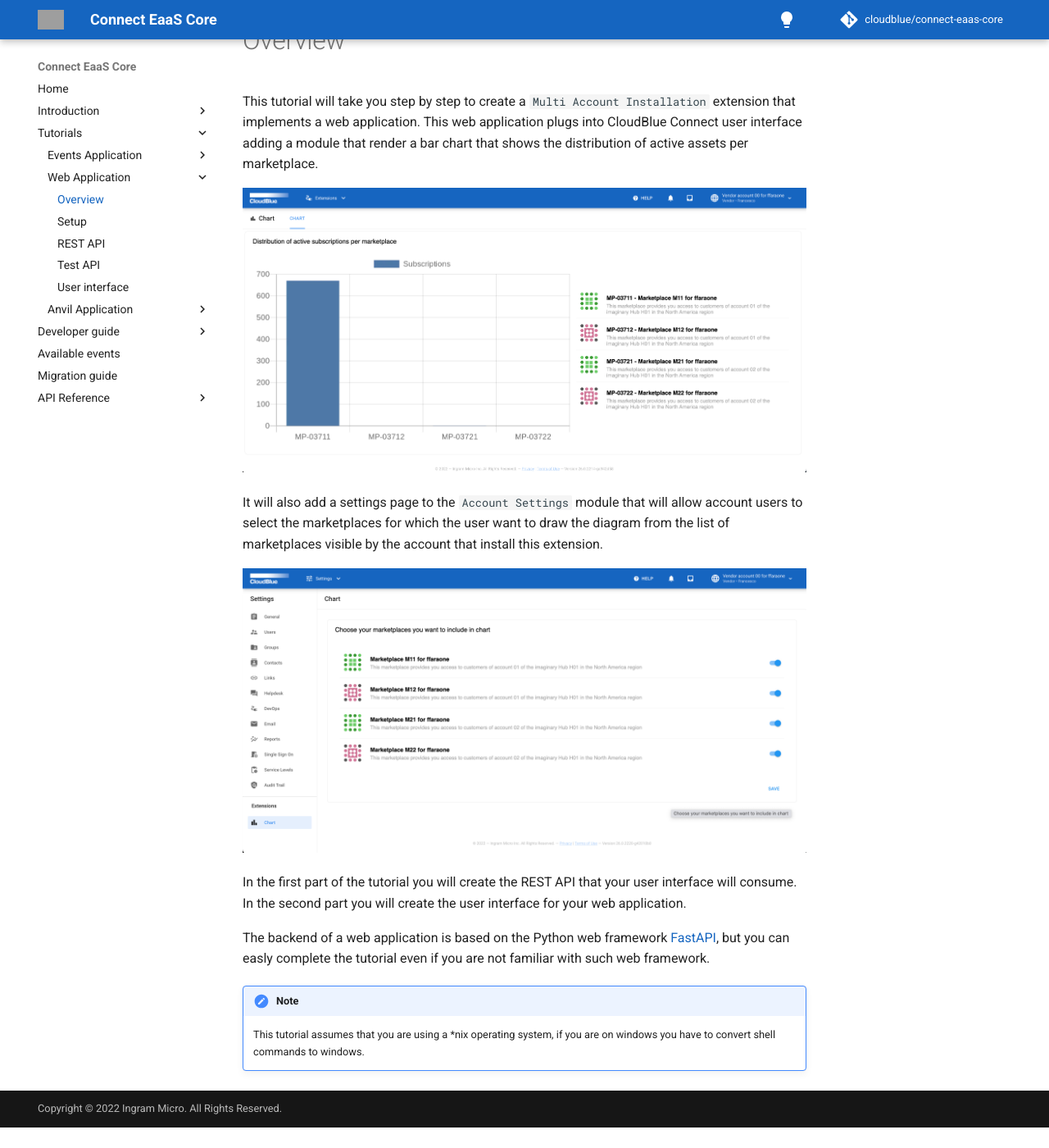
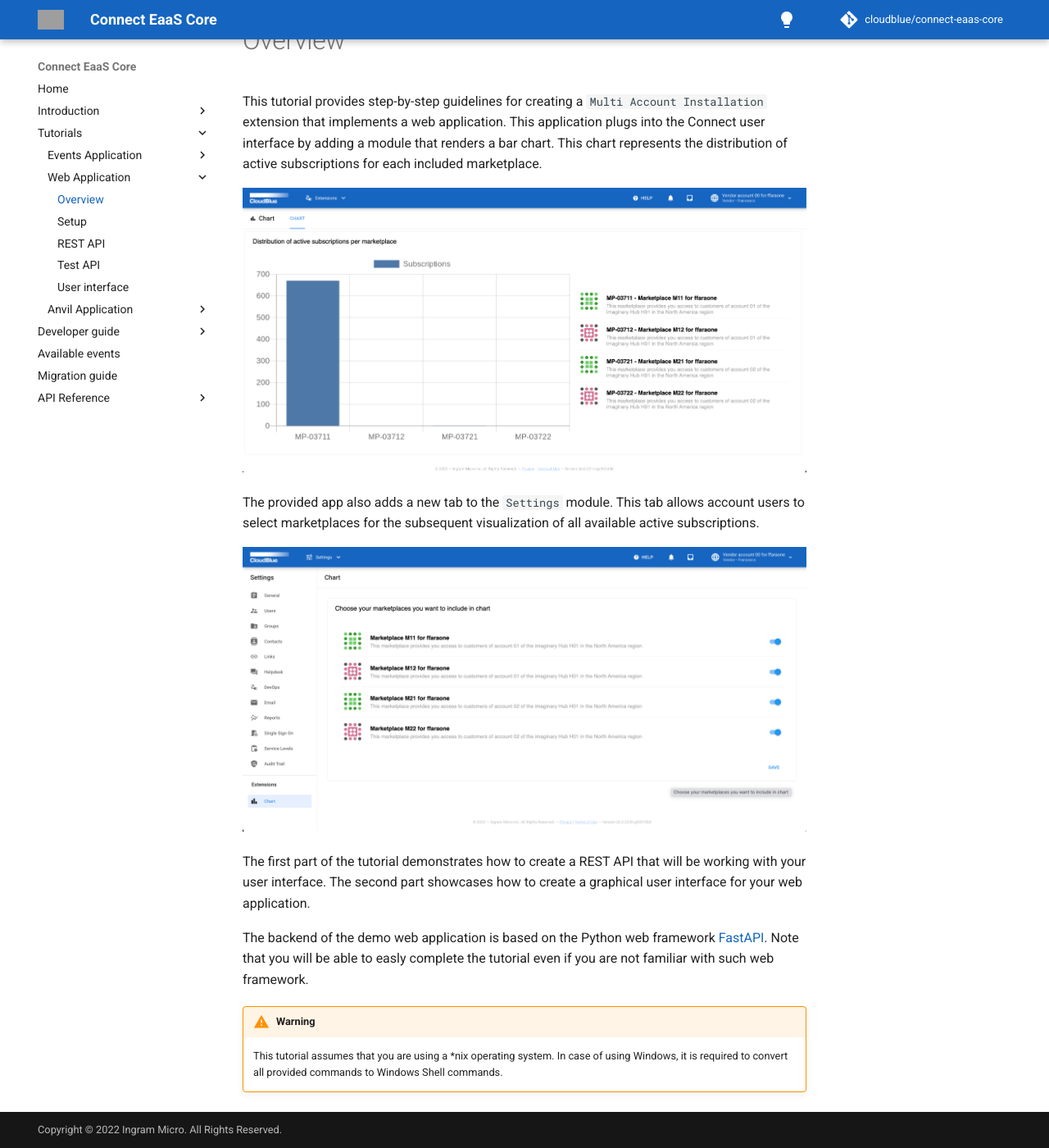
Before and after one commit to cloudblue/connect-eaas-core, an MkDocs documentation site: the page built from docs/tutorials/webapp/overview.md, in a window 1280 px wide and 1400 px high, scrolled down 69 px. Shown: the whole window at 82% size. Built offline with MkDocs 1.6.1 and Material for MkDocs 9.7.7, drawn with Linux system fonts in a browser that asks for light colours; comment, search, counter and statistics services are not loaded; before the commit the page ends 1444 px from its top, so only the background shows below that; grey boxes are pictures that could not be loaded.

Commit message:
rewrite webapp overview

```diff
--- a/docs/tutorials/webapp/overview.md
+++ b/docs/tutorials/webapp/overview.md
@@ -1,17 +1,16 @@
-This tutorial will take you step by step to create a `Multi Account Installation` extension that implements a web application.
-This web application plugs into CloudBlue Connect user interface adding a module that render a bar chart that shows the distribution of active assets per marketplace.
+This tutorial provides step-by-step guidelines for creating a `Multi Account Installation` extension that implements a web application.
+This application plugs into the Connect user interface by adding a module that renders a bar chart. This chart represents the distribution of active subscriptions for each included marketplace.
 
 ![Chart module](../../images/tutorials/webapp/chart_module.png)
 
-It will also add a settings page to the `Account Settings` module that will allow account users to select the marketplaces for which the user want to draw the diagram from the list of marketplaces visible by the account that install this extension.
+The provided app also adds a new tab to the `Settings` module. This tab allows account users to select marketplaces for the subsequent visualization of all available active subscriptions.
 
 ![Chart settings](../../images/tutorials/webapp/chart_settings.png)
 
-In the first part of the tutorial you will create the REST API that your user interface will consume.
-In the second part you will create the user interface for your web application.
+The first part of the tutorial demonstrates how to create a REST API that will be working with your user interface.
+The second part showcases how to create a graphical user interface for your web application.
 
-The backend of a web application is based on the Python web framework [FastAPI](https://fastapi.tiangolo.com/), but you can easly complete the tutorial even if you are not familiar with such web framework.
+The backend of the demo web application is based on the Python web framework [FastAPI](https://fastapi.tiangolo.com/). Note that you will be able to easly complete the tutorial even if you are not familiar with such web framework.
 
-
-!!! note
-    This tutorial assumes that you are using a *nix operating system, if you are on windows you have to convert shell commands to windows.
+!!! warning
+    This tutorial assumes that you are using a *nix operating system. In case of using Windows, it is required to convert all provided commands to Windows Shell commands.
```
